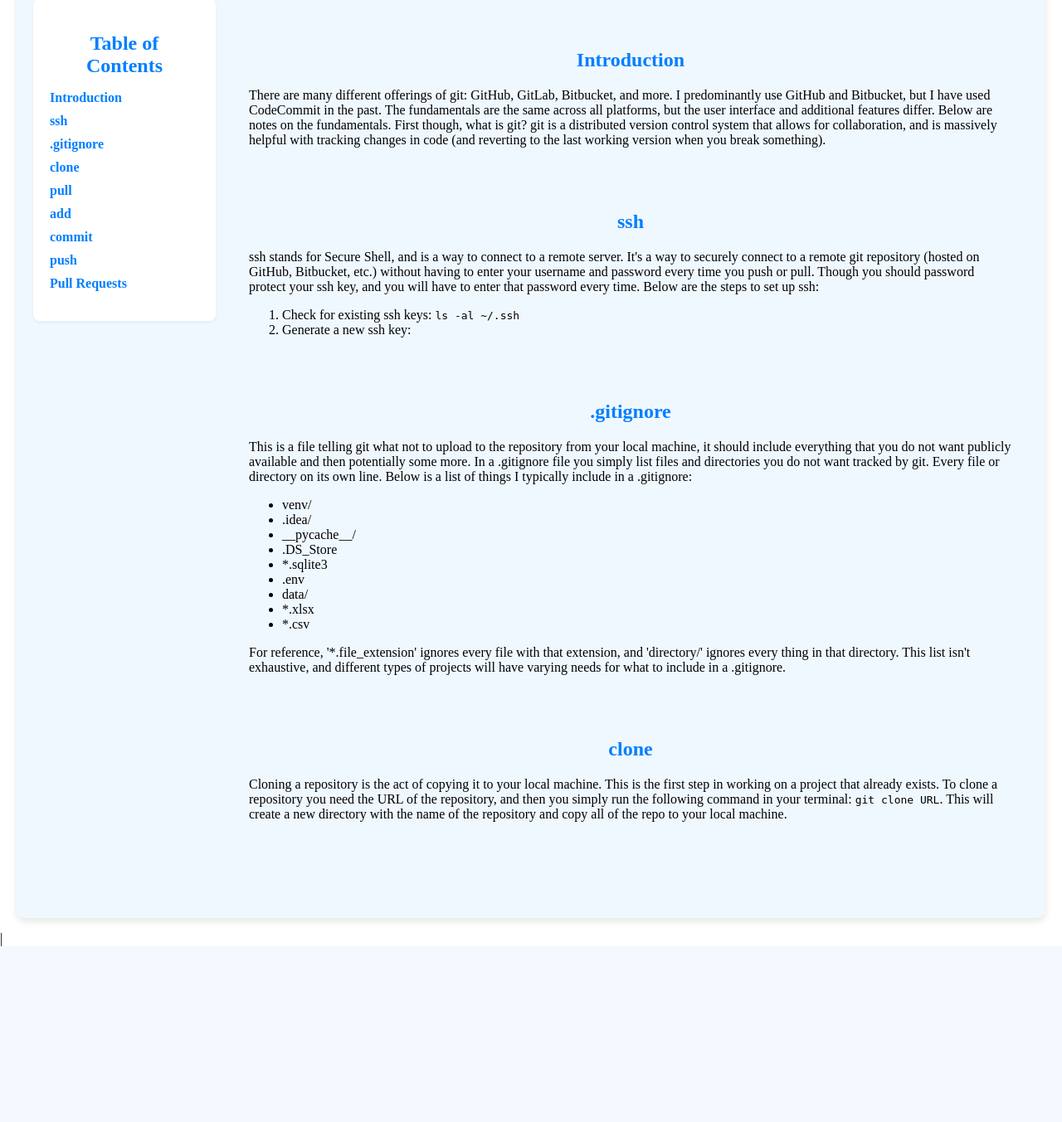
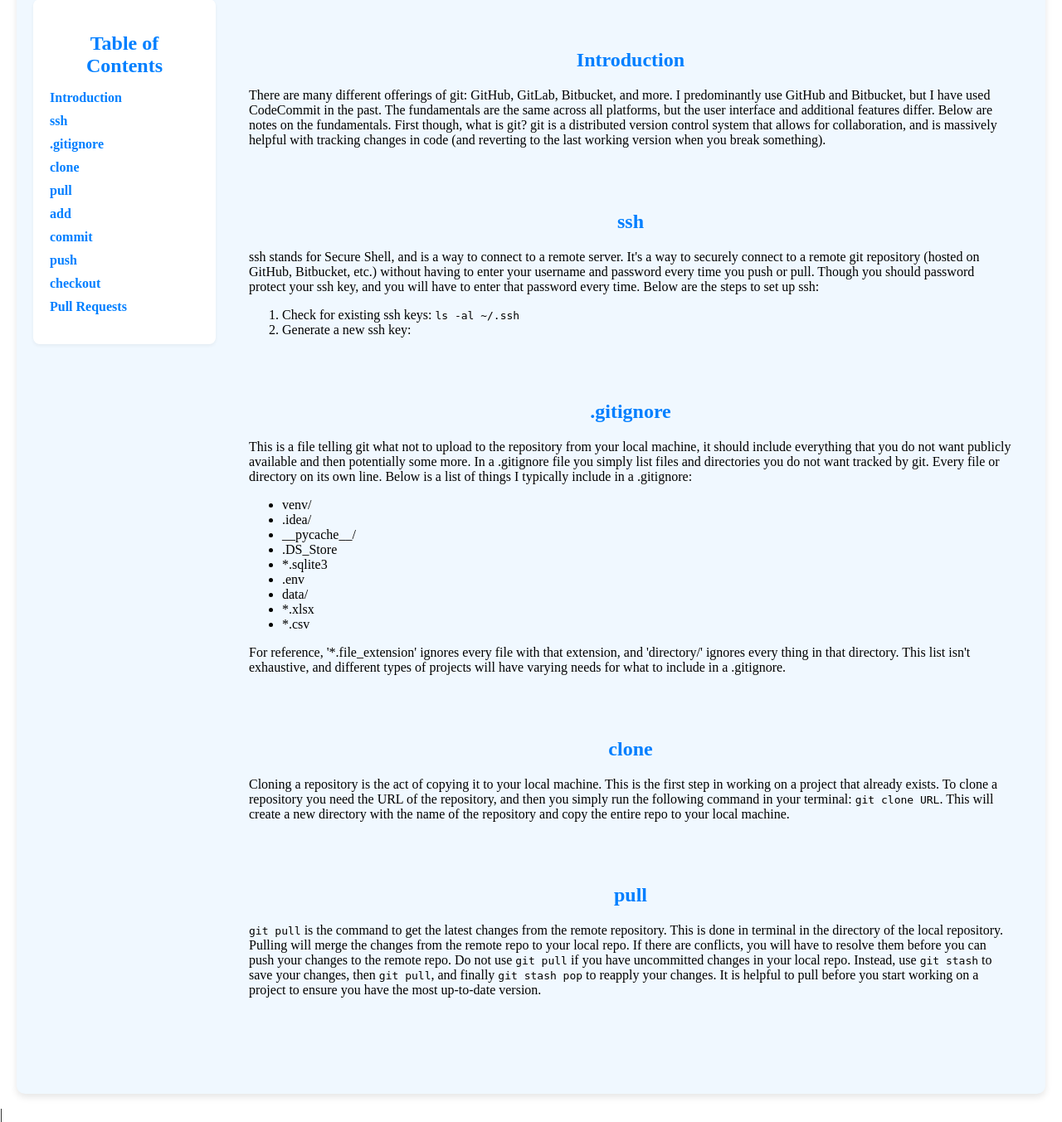
Before and after one commit to twwebb3/personal-website, a Django app: page /notes/programming/git in a window 1280 px wide. Shown: the part 363-1716 px from the top of the page at 83% size. Before the commit the page ends 1504 px from the top, so only its background shows below. Run offline with Django 4.2, Linux system fonts and the light colour scheme.

Commit message:
git pull details added.

```diff
--- a/notes/templates/programming/git.html
+++ b/notes/templates/programming/git.html
@@ -29,6 +29,7 @@
             <li><a href="#add">add</a></li>
             <li><a href="#commit">commit</a></li>
             <li><a href="#push">push</a></li>
+            <li><a href="#checkout">checkout</a></li>
             <li><a href="#pull-requests">Pull Requests</a></li>
         </ul>
     </aside>
@@ -91,7 +92,20 @@
                 Cloning a repository is the act of copying it to your local machine. This is the first step in working on
                 a project that already exists. To clone a repository you need the URL of the repository, and then you
                 simply run the following command in your terminal: <code>git clone URL</code>. This will create a new
-                directory with the name of the repository and copy all of the repo to your local machine.
+                directory with the name of the repository and copy the entire repo to your local machine.
+            </p>
+        </section>
+
+        <section id="pull">
+            <h1>pull</h1>
+            <p>
+                <code>git pull</code> is the command to get the latest changes from the remote repository. This is done
+                in terminal in the directory of the local repository. Pulling will merge the changes from the remote
+                repo to your local repo. If there are conflicts, you will have to resolve them before you can push your
+                changes to the remote repo. Do not use <code>git pull</code> if you have uncommitted changes in your
+                local repo. Instead, use <code>git stash</code> to save your changes, then <code>git pull</code>, and
+                finally <code>git stash pop</code> to reapply your changes. It is helpful to pull before you start
+                working on a project to ensure you have the most up-to-date version.
             </p>
         </section>
 
```
